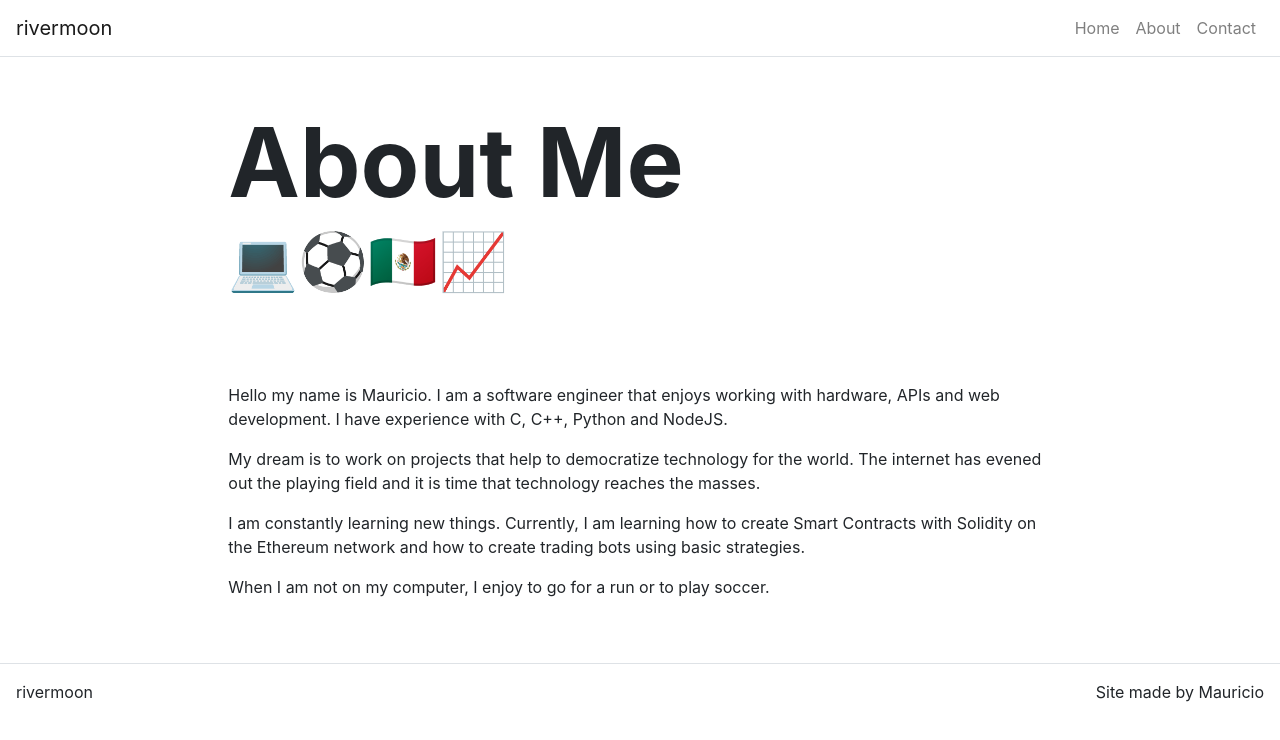
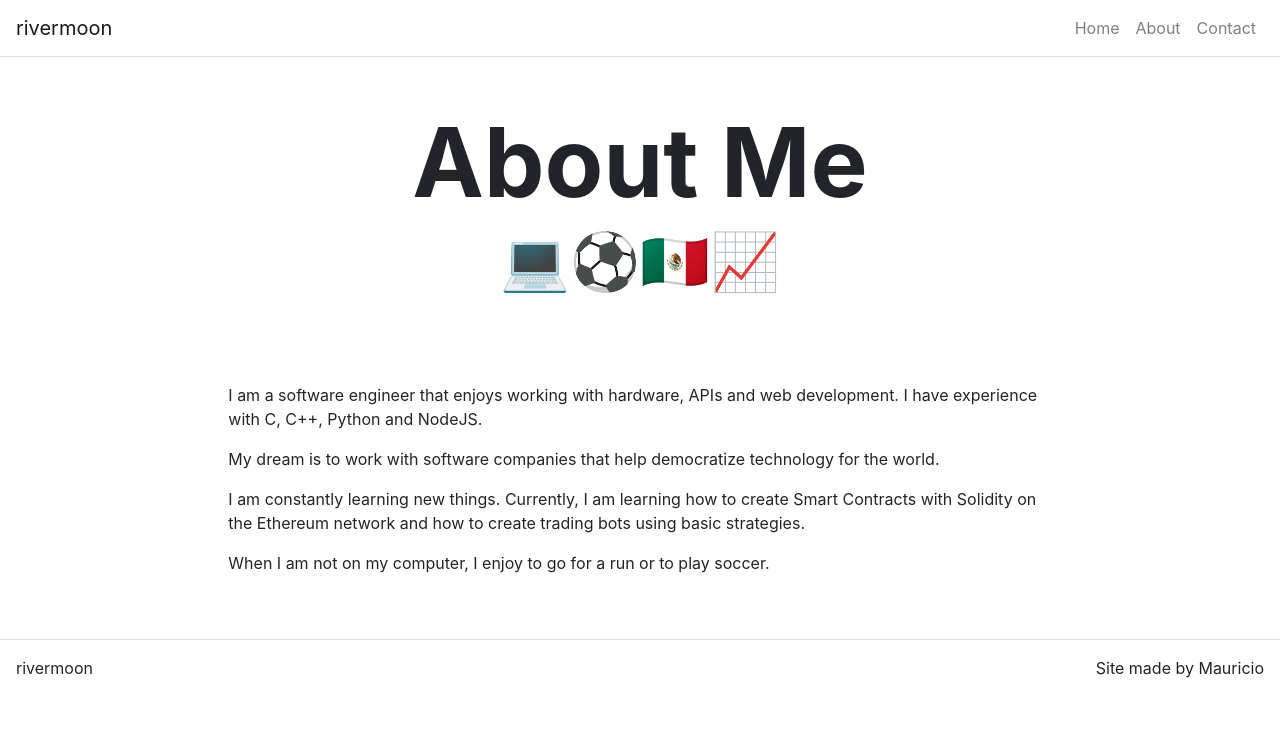
Before and after one commit to rivermoon21/mauricerivers.github.io, a React (Create React App) app in the folder portfolio-site/: page /about in a window 1280 px wide. Shown: the top 740 px of the page. Built offline with nearby package versions, Linux system fonts and the light colour scheme.

Commit message:
Centered titles and added emojis to subtitles

```diff
--- a/portfolio-site/src/components/Carousel.js
+++ b/portfolio-site/src/components/Carousel.js
@@ -15,24 +15,24 @@ class Carousel extends React.Component {
       items: [
         {
           id:0,
-          title: 'Dev Grub',
-          subTitle: 'Cookbook for Developers',
+          title: 'Personal',
+          subTitle: 'Haradware project',
           imgSrc: avatar,
-          link: 'https://devgrub.com',
+          link: 'https://stackoverflow.com/',
           selected: false
         },
         {
           id:1,
-          title: 'rivermoon',
-          subTitle: 'Youtube Channel',
+          title: 'Space',
+          subTitle: 'CubeSats and more',
           imgSrc: satellite,
           link: 'https://youtube.com',
           selected: false
         },
         {
           id:2,
-          title: 'Deverest',
-          subTitle: 'Social Media for Developers',
+          title: 'Blockchain',
+          subTitle: 'Smart Contracts',
           imgSrc: blockchain,
           link: 'https://github.com',
           selected: false
--- a/portfolio-site/src/index.css
+++ b/portfolio-site/src/index.css
@@ -10,6 +10,14 @@ body {
 code {
   font-family: source-code-pro, Menlo, Monaco, Consolas, 'Courier New',
     monospace;
+}
+
+form {
+  text-align: left;
+}
+
+p {
+  text-align: left;
 }
 
 .rm-card {
@@ -47,3 +55,10 @@ code {
   color: #EE6352;
   padding: 10px 15px;
 }
+
+.rm-title-div {
+  text-align: center;
+}
+.rm-content-div {
+  text-align: left;
+}
--- a/portfolio-site/src/pages/AboutPage.js
+++ b/portfolio-site/src/pages/AboutPage.js
@@ -4,11 +4,11 @@ import Content from '../components/Content';
 
 function AboutPage(props) {
   return (
-    <div>
+    <div className="rm-title-div">
       <Hero title={props.title} subTitle={props.subTitle} />
       <Content>
-        <p>Hello my name is Mauricio. I am a software engineer that enjoys working with hardware, APIs and web development. I have experience with C, C++, Python and NodeJS.</p>
-        <p>My dream is to work on projects that help to democratize technology for the world. The internet has evened out the playing field and it is time that technology reaches the masses.</p>
+        <p>I am a software engineer that enjoys working with hardware, APIs and web development. I have experience with C, C++, Python and NodeJS.</p>
+        <p>My dream is to work with software companies that help democratize technology for the world.</p>
         <p>I am constantly learning new things. Currently, I am learning how to create Smart Contracts with Solidity on the Ethereum network and how to create trading bots using basic strategies.</p>
         <p>When I am not on my computer, I enjoy to go for a run or to play soccer.</p>
       </Content>
--- a/portfolio-site/src/pages/ContactPage.js
+++ b/portfolio-site/src/pages/ContactPage.js
@@ -43,7 +43,7 @@ class ContactPage extends React.Component {
 
   render() {
     return (
-      <div>
+      <div className="rm-title-div">
         <Hero title={this.props.title} subTitle={this.props.subTitle} />
 
         <Content>
--- a/portfolio-site/src/pages/HomePage.js
+++ b/portfolio-site/src/pages/HomePage.js
@@ -4,7 +4,7 @@ import Carousel from '../components/Carousel'
 
 function HomePage(props) {
   return (
-    <div>
+    <div className="rm-title-div">
       <Hero title={props.title} subTitle={props.subTitle} text={props.text} />
       <Carousel />
 
```
